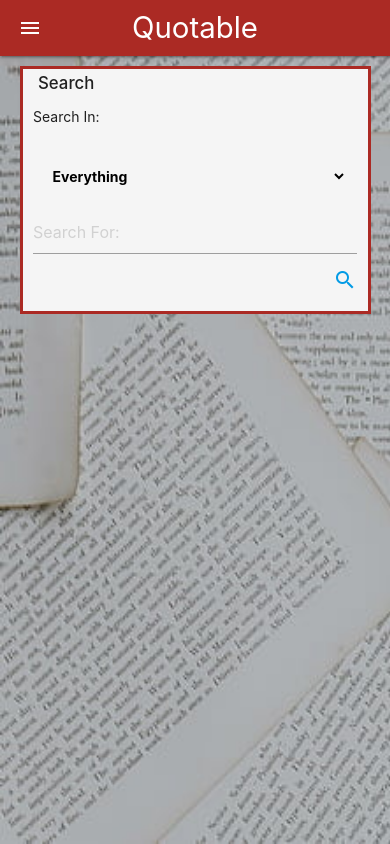
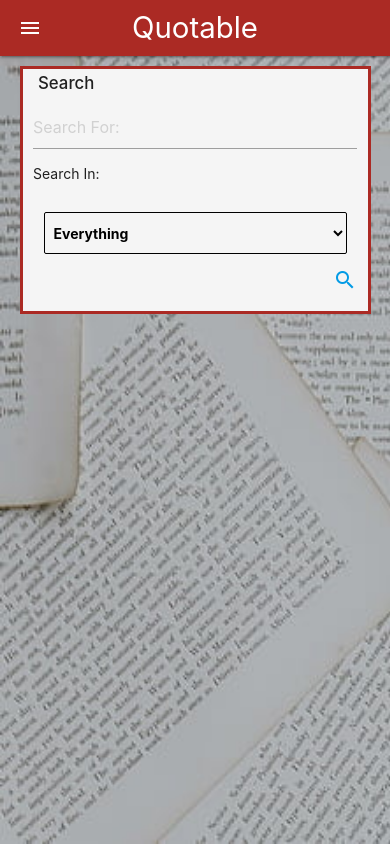
Before and after one commit to Stevie-P72/quotable, a Flask app: page /search_page in a window 390 px wide. Run offline with Flask 2, Linux system fonts and the light colour scheme; some libraries are stand-ins or nearby versions.

Commit message:
fixed search function bug, completed mobile search page

```diff
--- a/app.py
+++ b/app.py
@@ -76,6 +76,8 @@ def search_quotes():
     mongo.db.Quotes.drop_indexes()
     search_type = request.form.get('search_type')
     search_content = request.form.get('search_content')
+    if search_content == "":
+        return redirect(url_for('get_quotes'))
     if search_type == "all":
         mongo.db.Quotes.create_index([("username", 'text'),
                                       ("quote", 'text'),
--- a/static/css/style.css
+++ b/static/css/style.css
@@ -27,6 +27,7 @@
 
 .mobile_select{
     color: black;
+    border: black 1px solid
 }
 
 .nav_select{
--- a/templates/base.html
+++ b/templates/base.html
@@ -41,7 +41,7 @@
                                     </div>
                                 </li>
                                 <li>
-                                    <a href="#" onclick="document.getElementById('search_form').submit()"><i class="material-icons">search</i></a>
+                                    <a onclick="document.getElementById('search_form').submit()"><i class="material-icons">search</i></a>
                                 </li>
                             </ul>
 
@@ -71,6 +71,7 @@
     $('.modal').modal();
     $(".dropdown-trigger").dropdown();
     $('.sidenav').sidenav();
+
     });
 
     </script>
--- a/templates/no_results.html
+++ b/templates/no_results.html
@@ -5,7 +5,7 @@
         <div class="col s12">
             <h2 class = "small_header center_text no_results_header">That search didn't return any results</h2>
             <hr>
-            <p class = "center_text">You could try searching for something else, or browse all our wonderful quotes</p>
+            <p class = "center_text">You could try searching for something else, or browse all of our wonderful quotes</p>
         </div>
     </div>
 {% endblock %}
--- a/templates/search_page.html
+++ b/templates/search_page.html
@@ -7,28 +7,26 @@
             <form action="{{url_for('search_quotes')}}" id="mobile_search_form" method="POST">
 
                             <ul>
-                    <li><p class = "mobile_search_text">Search In:</p></li>
+                                <li>
+                                    <div class="input-field">
+                                        <input id="mobile_search" class="search_text_input" type="search" name="search_content" placeholder="Search For:" required>
+                                    </div>
+                                </li>
+                                <li><p class = "mobile_text">Search In:</p></li>
                                 <li>
                                     <div class="input-field col s12">
                                         <a>
-                                <select class = "mobile_select" id="mobile_select" name="search_type">
-                                    <option class = "bg-red" value="all" selected>Everything</option>
-                                    <option class = "bg-red" value="username">Usernames</option>
-                                    <option class = "bg-red" value="credit">Quote Credits</option>
-                                    <option class = "bg-red" value="quote">Quote Text</option>
+                                            <select class = "mobile_select" name="search_type">
+                                                <option class = "bg-red" value="all" selected><strong>Everything</strong></option>
+                                                <option class = "bg-red" value="username"><strong>Usernames</strong></option>
+                                                <option class = "bg-red" value="credit"><strong>Quote Credits</strong></option>
+                                                <option class = "bg-red" value="quote"><strong>Quote Text</strong></option>
                                             </select>
                                         </a>
                                     </div>
                                 </li>
-                    <li>
-                        <div class="input-field">
-                            <input id="search_mobile" class="mobile_search_text_input" type="search" name="search_content" placeholder="Search For:" required>
-                        </div>
-                    </li>
-
-
                                 <li class="align_end">
-                        <a href="#" onclick="document.getElementById('mobile_search_form').submit()"><i class="material-icons">search</i></a>
+                                    <a onclick="document.getElementById('mobile_search_form').submit()"><i class="material-icons">search</i></a>
                                 </li>
                             </ul>
 
@@ -40,6 +38,8 @@
 
     </div>
 
+<script>
 
+</script>
 
 {% endblock %}
```
Lines whose indentation alone changed are shown as unchanged.
